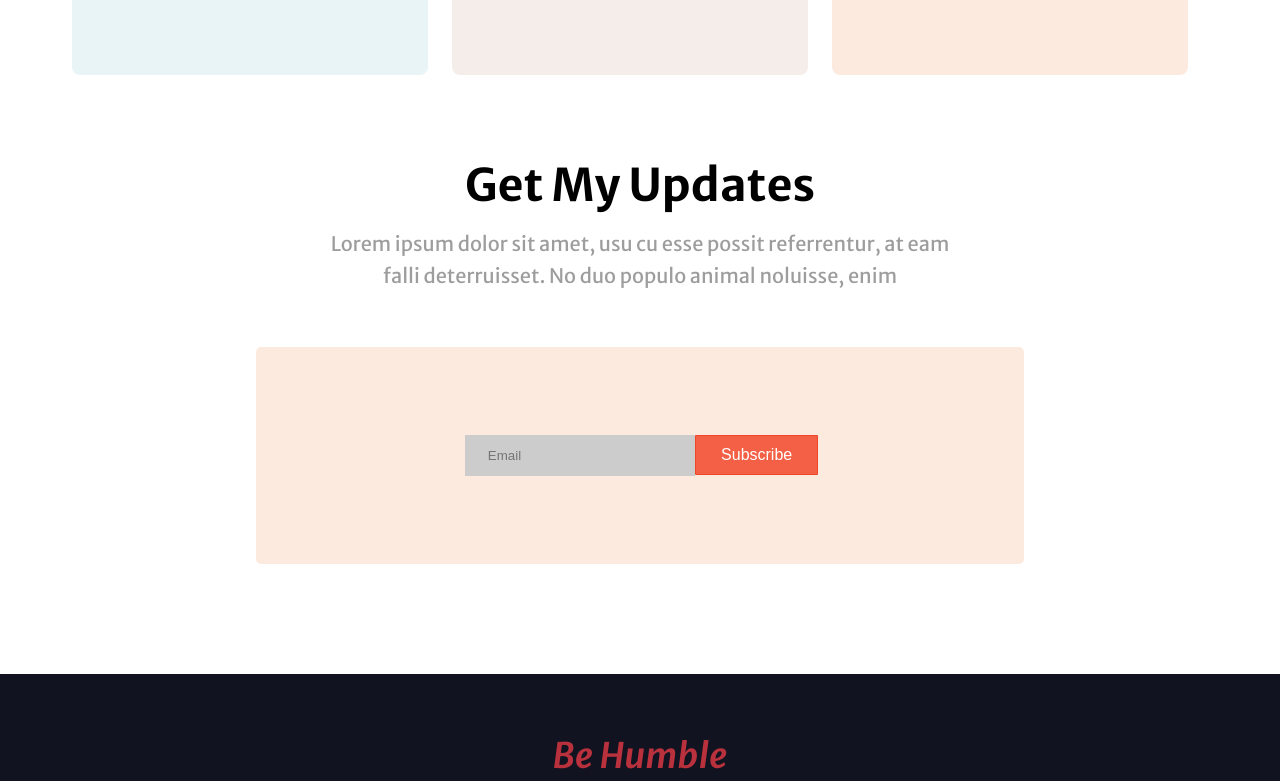
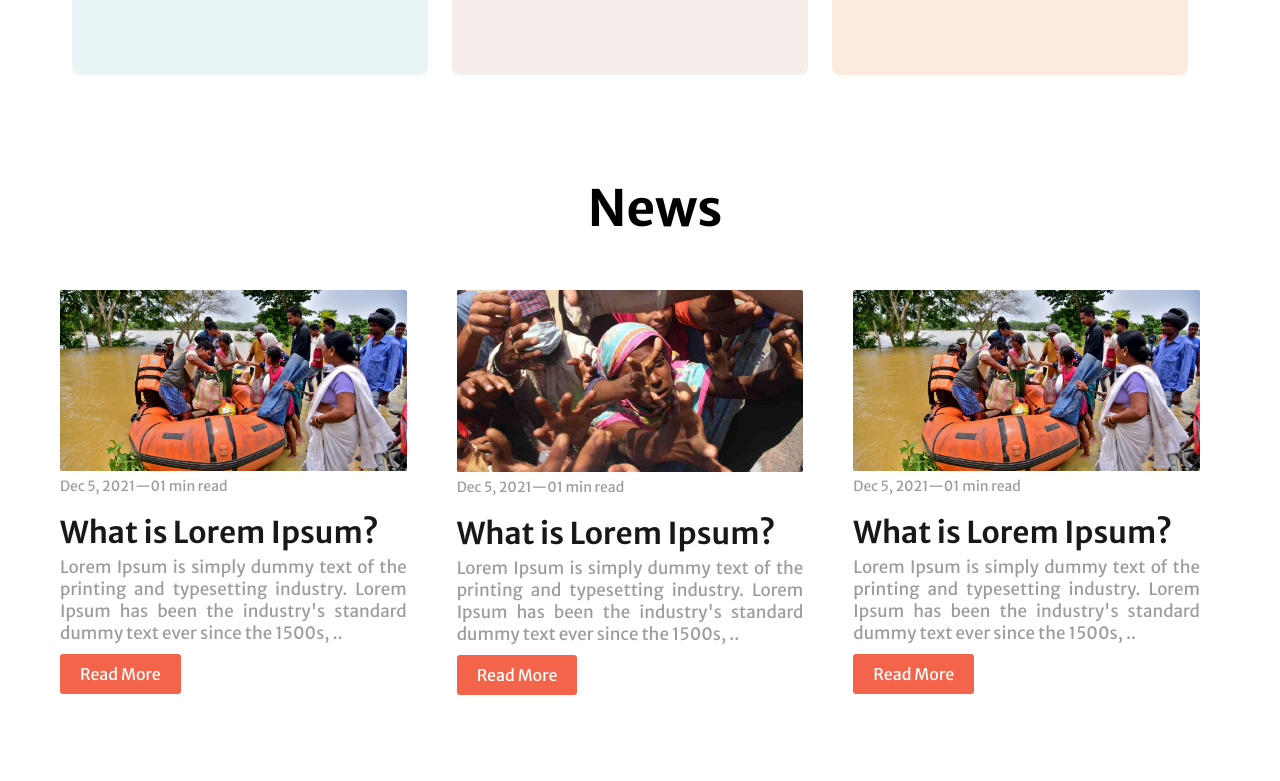
Before and after one commit to Iqbalhossen/donate-design-project, a plain HTML site: page index.html in a window 1280 px wide. Shown: the part 1943-2724 px from the top of the page. Drawn offline with Linux system fonts and the light colour scheme.

Commit message:
News Section Added

```diff
--- a/index.html
+++ b/index.html
@@ -4,31 +4,30 @@
     <meta charset="UTF-8">
     <meta http-equiv="X-UA-Compatible" content="IE=edge">
     <meta name="viewport" content="width=device-width, initial-scale=1.0">
-    <title>Document</title>
+    <link rel="shortcut icon" href="icons/icon4.svg" type="image/x-icon">
+    <title>donate</title>
     <link rel="preconnect" href="https://fonts.googleapis.com">
-<link rel="preconnect" href="https://fonts.gstatic.com" crossorigin>
-<link href="https://fonts.googleapis.com/css2?family=Merriweather+Sans:ital,wght@0,300;0,400;0,500;0,600;0,700;0,800;1,300;1,400;1,500;1,600;1,700;1,800&display=swap" rel="stylesheet">
+    <link rel="preconnect" href="https://fonts.gstatic.com" crossorigin>
+    <link href="https://fonts.googleapis.com/css2?family=Merriweather+Sans:ital,wght@0,300;0,400;0,500;0,600;0,700;0,800;1,300;1,400;1,500;1,600;1,700;1,800&display=swap" rel="stylesheet">
     <link rel="stylesheet" href="style.css">
 </head>
 <body>
-
+<!----------   Header Area Start  ------------>
     <section class="header-area">
         <div class="header-content">
             <h1>Let’s Help Those Who Are More In Need</h1>
             <p >Lorem ipsum dolor sit amet, usu cu esse possit referrentur, at eam falli
-                deterruisset. No duo populo animal noluisse, enim</p>
-                <a href="#" class="donate-btn">Donate Now</a>
+            deterruisset. No duo populo animal noluisse, enim</p>
+            <a href="#" class="donate-btn">Donate Now</a>
         </div>
+    </section>
+<!----------   Header Area End  ------------>
 
-    </section>
-
-
+<!----------   Donate Area Start  ------------>
     <section class="donate-area">
-
         <div class="donate-content-area">
             <h2>Donate Today</h2>
-            <p class="paragraph-content">Lorem ipsum dolor sit amet, usu cu esse possit referrentur, at eam falli
-                deterruisset. No duo populo animal noluisse, enim</p>
+            <p class="paragraph-content">Lorem ipsum dolor sit amet, usu cu esse possit referrentur, at eam falli deterruisset. No duo populo animal noluisse, enim</p>
         </div>
         <div class="donate-amount-area">
             <form action="#">
@@ -48,31 +47,22 @@
                     <input type="text" placeholder="Other amount (taka)"><br>
                     <button type="submit" id="donate-submit" class="donate-btn">Donate Now</button>
                 </div>
+            </form>
+        </div>
+    </section>
+<!----------   Donate Area End  ------------>
 
-            </form>
-
-        </div>
-
-    </section>
-
-
-
-
+<!----------   Donate Plane Area Start  ------------>
     <section class="donate-plane-area">
         <div class="donate-plane-content">
             <h1>Our Donate Plan</h1>
-            <p class="paragraph-content">Lorem ipsum dolor sit amet, usu cu esse possit referrentur, at eam falli
-                deterruisset. No duo populo animal noluisse, enim</p>
+            <p class="paragraph-content">Lorem ipsum dolor sit amet, usu cu esse possit referrentur, at eam falli deterruisset. No duo populo animal noluisse, enim</p>
         </div>
-
         <div class="donate-plane-grid-area">
             <div class="col-4" id="food">
                 <img src="icons/food.png" alt="">
                 <h1>Food for a family</h1>
-                <p>Amet minim mollit non deserunt
-                    ullamco est sit aliqua dolor do amet
-                    sint. Velit officia consequat duis enim
-                    velit mollit.</p>
+                <p>Amet minim mollit non deserunt ullamco est sit aliqua dolor do amet sint. Velit officia consequat duis enim velit mollit.</p>
             </div>
             <div class="col-4" id="shelter">
                 <img src="icons/shelter.png" alt="">
@@ -85,39 +75,61 @@
             <div class="col-4" id="frame">
                 <img src="icons/Frame-1.png" alt="">
                 <h1>Education for a child</h1>
-                <p>Amet minim mollit non deserunt
-                    ullamco est sit aliqua dolor do amet
-                    sint. Velit officia consequat duis enim
-                    velit mollit.</p>
+                <p>Amet minim mollit non deserunt ullamco est sit aliqua dolor do amet sint. Velit officia consequat duis enim velit mollit.</p>
             </div>
+        </div>
+    </section>
+<!----------   Donate Plane Area End  ------------>
 
+<!----------   News Area Start  ------------>
+    <section class="news-area">
+        <div class="news-content">
+            <h1>News</h1>
         </div>
+        <div class="news">
+            <div class="news-box">
+                <a href="#"><img src="images/donation5.jpg" alt=""></a>
+                <span>Dec 5, 2021—01 min read</span>
+                <a href="#"><h1>What is Lorem Ipsum?</h1></a>
+                <p>Lorem Ipsum is simply dummy text of the printing and typesetting industry. Lorem Ipsum has been the industry's standard dummy text ever since the 1500s, ..</p>
+                <a href="#" class="read-more-btn">Read More</a>
+            </div>
+            <div class="news-box">
+                <a href="#"><img src="images/donation8.jpg" alt=""></a>
+                <span>Dec 5, 2021—01 min read</span>
+                <a href="#"><h1>What is Lorem Ipsum?</h1></a>
+                <p>Lorem Ipsum is simply dummy text of the printing and typesetting industry. Lorem Ipsum has been the industry's standard dummy text ever since the 1500s, ..</p>
+                <a href="#" class="read-more-btn">Read More</a>
+            </div>
+            <div class="news-box">
+                <a href="#"><img src="images/donation5.jpg" alt=""></a>
+                <span>Dec 5, 2021—01 min read</span>
+                <a href="#"><h1>What is Lorem Ipsum?</h1></a>
+                <p>Lorem Ipsum is simply dummy text of the printing and typesetting industry. Lorem Ipsum has been the industry's standard dummy text ever since the 1500s, ..</p>
+                <a href="#" class="read-more-btn">Read More</a>
+            </div>
+        </div>
+    </section>
+<!----------   News Area End  ------------>
 
-
-    </section>
-
-
-
-
-
-
+<!----------   Update Area Start  ------------>
     <section class="get-update-area">
         <div class="update-content">
             <h1>Get My Updates</h1>
             <p class="paragraph-content">Lorem ipsum dolor sit amet, usu cu esse possit referrentur, at eam falli deterruisset. No duo populo animal noluisse, enim</p>
         </div>
-
         <div class="subscribe-area">
-        <input type="email" placeholder="Email">
+            <input type="email" placeholder="Email">
             <button type="submit">Subscribe</button>
         </div>
+    </section>
+<!----------   Update Area End  ------------>
 
-    </section>
-
+<!----------   Footer Area Start  ------------>
     <footer class="footer-area">
         <h1><i>Be Humble</i></h1>
         <small>I’m gonna do it</small>
     </footer>
-
+<!----------   Footer Area End  ------------>
 </body>
 </html>
--- a/style.css
+++ b/style.css
@@ -2,7 +2,11 @@ body{
     font-family: 'Merriweather Sans', sans-serif;
     margin: 0;
 }
+a{
+    text-decoration: none;
+}
 
+/*---------- Header area start -----------*/
 .header-area{
     background-image: url(images/donation1.jpg);
     background-repeat: no-repeat;
@@ -21,7 +25,6 @@ body{
     color: #fff;
     margin-bottom: 20px;
 }
-
 .header-content p{
     color: #fff;
     width: 75%;
@@ -31,9 +34,7 @@ body{
     font-weight: 300;
     line-height: 32px;
 }
-
 .donate-btn{
-    text-decoration: none;
     font-size: 25px;
     font-weight: 400;
     color: #fff;
@@ -41,22 +42,20 @@ body{
     border-radius: 5px;
     padding: 13px 25px;
     background-color: rgba(241, 62, 31, 0.801);
+}
+/*---------- Header area End -----------*/
 
-
-}
-
+/*---------- Donate area start -----------*/
 .donate-area{
     text-align: center;
     padding-top: 100px;
 }
-
 .donate-content-area h2{
     color: #000;
     font-size: 50px;
     font-weight: 600;
     margin: 0;
 }
-
 .paragraph-content{
     color: rgba(29, 28, 28, 0.432);
     font-size: 20px;
@@ -67,7 +66,6 @@ body{
    padding: 15px 0px;
 
 }
-
 .donate-amount-area{
     text-align: center;
     padding: 70px 0px;
@@ -78,7 +76,6 @@ body{
 .input-hide{
     display: none;
 }
-
 .donate-amount label{
     padding: 35px 20px;
     margin-right: 20px;
@@ -88,14 +85,12 @@ body{
     font-size: 30px;
     font-weight: 700;
 }
-
 .donate-amount input[type=radio]:checked + .donate{
     background-color: rgba(226, 93, 93, 0.315);
     border: 2px solid rgba(226, 93, 93, 0.747);
     border-radius: 5px;
     color: rgba(255, 0, 0, 0.685);
 }
-
 .donate-input input[type=text] {
     font-size: 20px;
     width: 60%;
@@ -107,43 +102,35 @@ body{
     border: none;
     border-bottom: 1px solid rgba(41, 40, 40, 0.521);
   }
-
-
 .donate-input input:focus{
     outline: none;
     border-bottom: 2px solid rgba(41, 40, 40, 0.521);
     box-shadow: 0px 2px 4px rgba(41, 40, 40, 0.568);
 
 }
-
-
-
 #donate-submit{
     margin-top: 20px;
 }
+/*---------- Donate area End -----------*/
 
+/*---------- Donate plane area start -----------*/
 .donate-plane-area{
     padding-top: 50px;
 }
-
 .donate-plane-content {
     text-align: center;
     padding-bottom: 50px;
 }
-
 .donate-plane-content h1{
     font-size: 45px;
     font-weight: 700;
     margin: 0;
     padding-bottom: 10px;
 }
-
-
 .donate-plane-grid-area{
     display: flex;
     padding: 10px 70px 30px 70px;
 }
-
 .col-4{
     padding: 60px 25px;
     margin-right: 20px;
@@ -162,7 +149,6 @@ body{
     text-align: justify;
     color: rgba(50, 51, 51, 0.781);
 }
-
 #food{
     background-color: rgba(43, 146, 177, 0.103);
 }
@@ -172,7 +158,63 @@ body{
 #frame{
     background-color: rgba(243, 120, 49, 0.158);
 }
+/*---------- Donate plane area End -----------*/
 
+/*---------- News area start -----------*/
+.news-area{
+    padding: 70px 30px 70px 60px;
+}
+.news-content{
+    text-align: center;
+}
+.news-content h1{
+    font-size: 50px;
+    margin: 0;
+}
+.news{
+    display: flex;
+}
+.news-box{
+    width: 50%;
+    margin-right: 50px;
+    margin-top: 50px;
+}
+.news-box img{
+    width: 100%;
+    border-radius: 2px;
+}
+.news-box span{
+    font-size: 14px;
+    font-weight: 400;
+    color: rgba(29, 28, 28, 0.432);
+}
+.news-box h1{
+    margin: 0;
+    font-size: 30px;
+    font-weight: 600;
+    color: rgba(0, 0, 0, 0.904);
+    padding-top: 18px;
+    padding-bottom: 5px;
+}
+.news-box p{
+    margin: 0;
+    font-size: 17px;
+    font-weight: 400;
+    color:  rgba(29, 28, 28, 0.432);
+    line-height: 22px;
+    text-align: justify;
+    margin-bottom: 20px;
+}
+.read-more-btn{
+    background-color: rgba(241, 62, 31, 0.801);
+    padding: 10px 20px;
+    color: #ffff;
+    border-radius: 3px;
+
+}
+/*---------- News area End -----------*/
+
+/*---------- Get Update area start -----------*/
 .get-update-area{
     text-align: center;
     padding: 50px 0px;
@@ -184,14 +226,12 @@ body{
     font-size: 45px;
     margin: 0;
 }
-
 .subscribe-area{
     width: 60%;
     margin: auto;
     padding: 80px 0;
     background-color: rgba(243, 120, 49, 0.158);
     border-radius: 5px;
-
 }
 .subscribe-area input{
     width: 30%;
@@ -201,7 +241,6 @@ body{
     box-sizing: border-box;
     border: 3px solid #ccc;
 }
-
 .subscribe-area button{
     font-size: 16px;
     font-weight: 400;
@@ -212,7 +251,9 @@ body{
     background-color: rgba(241, 62, 31, 0.801);
     margin: -3px;
 }
+/*---------- Get Update area End -----------*/
 
+/*---------- Footer area start -----------*/
 .footer-area{
     padding: 40px 0px;
     background-color: rgb(18, 19, 32);
@@ -232,3 +273,5 @@ body{
     color: rgb(255, 255, 255);
     padding-bottom: 20px;
 }
+
+/*---------- Footer area End -----------*/
```
